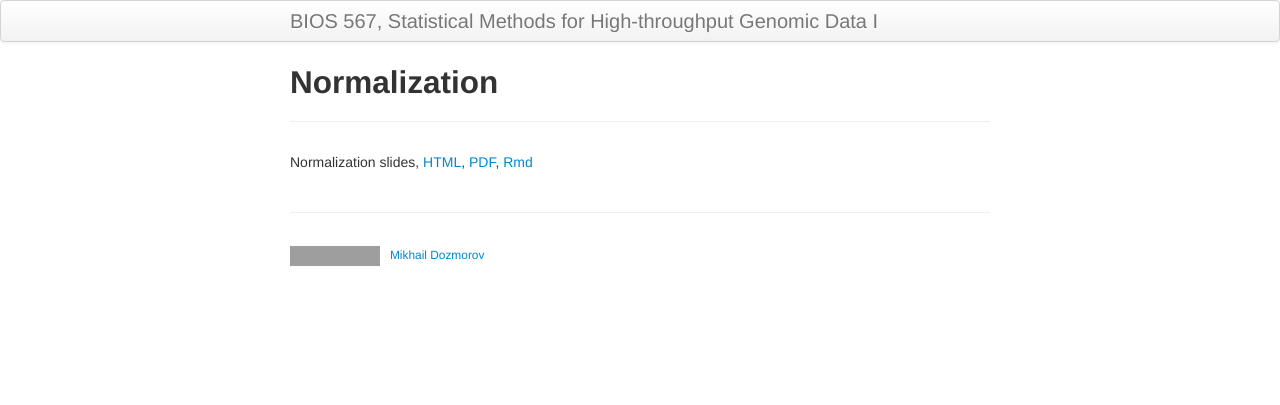
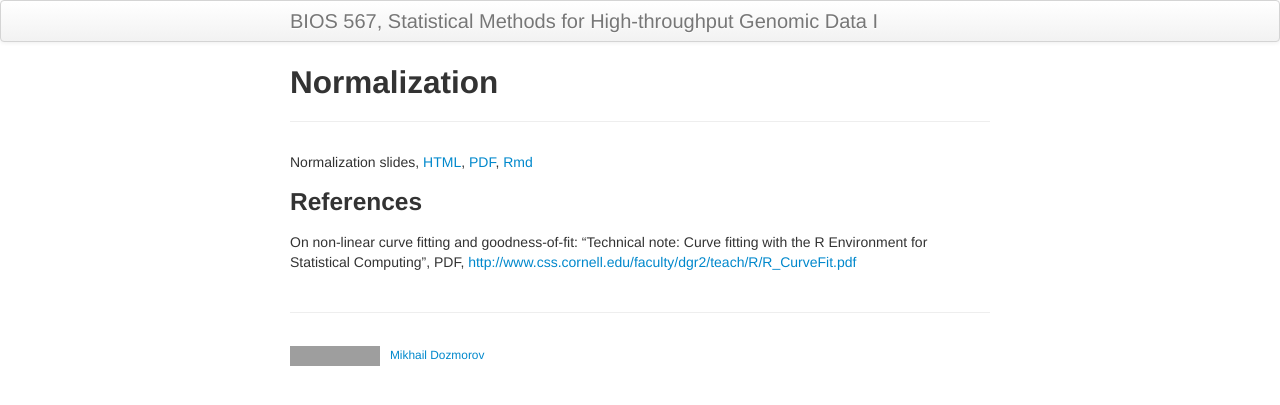
Before and after one commit to mdozmorov/BIOS567, a Jekyll site: the page built from pages/06a_normalization.md, in a window 1280 px wide. Shown: the top 405 px of the page. Built offline with Jekyll 4.4.1, drawn with Linux system fonts in a browser that asks for light colours; grey boxes are pictures that could not be loaded.

Commit message:
Add curve fitting ref

```diff
--- a/pages/06a_normalization.md
+++ b/pages/06a_normalization.md
@@ -4,3 +4,7 @@ title: Normalization
 ---
 
 Normalization slides, [HTML](/BIOS567/assets/presentation_Normalization/Normalization.html), [PDF](/BIOS567/assets/presentation_Normalization/Normalization.pdf), [Rmd](/BIOS567/assets/presentation_Normalization/Normalization.Rmd)
+
+### References
+
+On non-linear curve fitting and goodness-of-fit: "Technical note: Curve fitting with the R Environment for Statistical Computing", PDF, [http://www.css.cornell.edu/faculty/dgr2/teach/R/R_CurveFit.pdf](http://www.css.cornell.edu/faculty/dgr2/teach/R/R_CurveFit.pdf)
```
